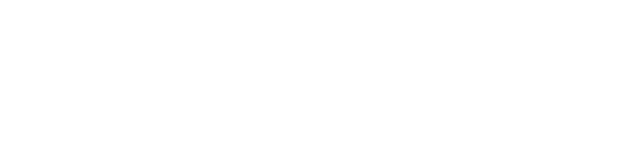
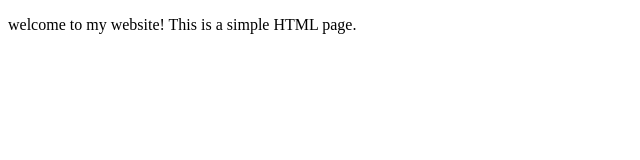
Before and after one commit to kavyalucky0207-hash/kavuuuu, a plain HTML site: page index.html in a window 1280 px wide. Shown: the whole page, without its empty margins (0-640 px from the left). Drawn offline with Linux system fonts and the light colour scheme.

Commit message:
updated index files

```diff
--- a/index.html
+++ b/index.html
@@ -4,6 +4,7 @@
 <head>
     <body>
         <title>My Website</title>
+        <p>welcome to my website! This is a simple HTML page.</p>
     </body>
 
 </head>
```
